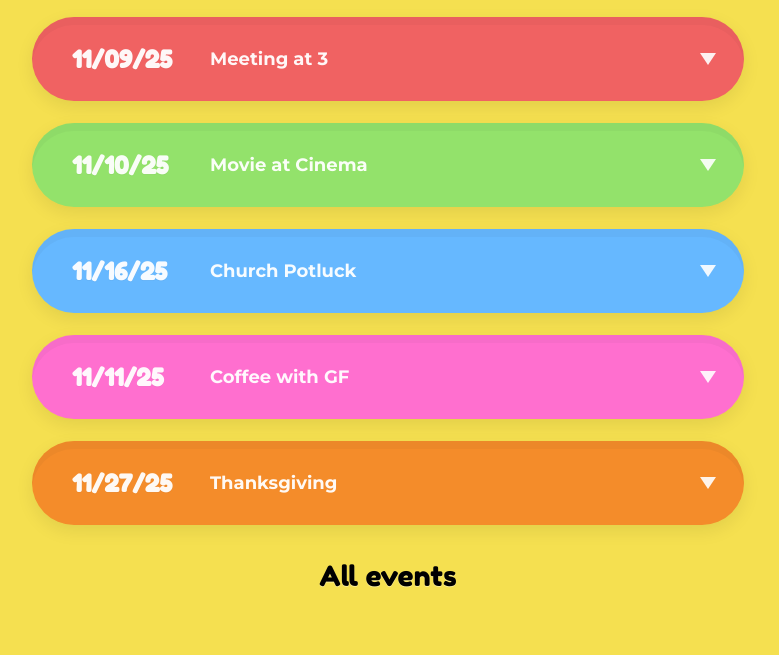
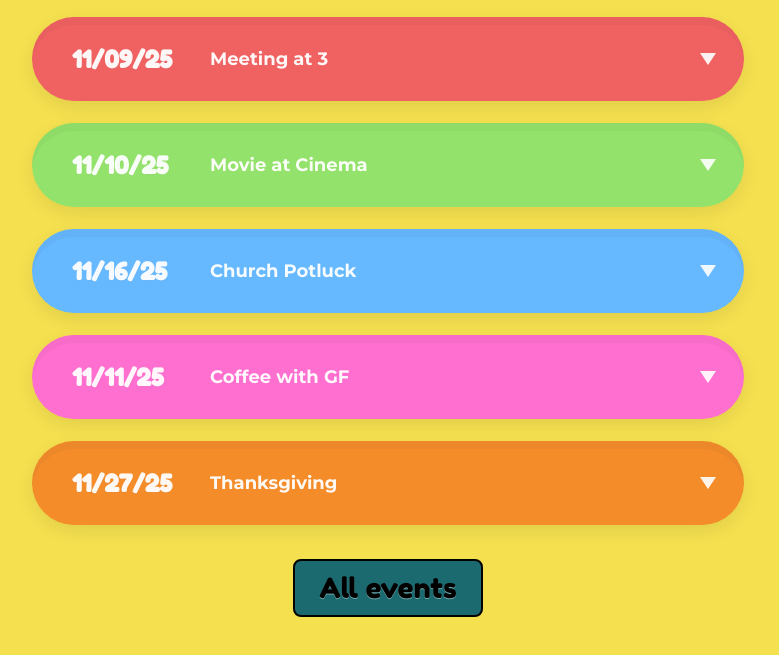
Before and after one commit to RanjanKhadka012/HHGTTG-SE2200, a website: page frontend/index.html in a window 1280 px wide. Shown: the part 147-802 px from the top of the page, without its empty margins (252-1031 px from the left). Drawn offline with Linux system fonts and the light colour scheme; no server answers.

Commit message:
new button created

```diff
--- a/frontend/index.html
+++ b/frontend/index.html
@@ -52,7 +52,7 @@
             </article>
         </section>
 
-        <div class="all-events">All events</div>
+        <button class="all-events">All events</button>
     </div>
 
 </body>
--- a/frontend/script.js
+++ b/frontend/script.js
@@ -13,7 +13,8 @@
     return Math.round((startOfDay(a)-startOfDay(b))/msPerDay);
   }
   function formatShortDate(d){
-    // mm/dd/yy
+    // mm/dd/yyyy
+
     const mm = String(d.getMonth()+1).padStart(2,'0');
     const dd = String(d.getDate()).padStart(2,'0');
     const yy = String(d.getFullYear()).slice(-2);
--- a/frontend/styles.css
+++ b/frontend/styles.css
@@ -19,6 +19,7 @@ body{
 .wrap{
     max-width:720px;
     margin:0 auto;
+    padding-bottom: 80px;
 }
 /* controls */
 .controls{display:flex;justify-content:flex-end;margin-bottom:12px}
@@ -103,12 +104,29 @@ h1.title{
 /* All events heading */
 .all-events{
     margin-top:26px;
+    margin-bottom: 30px;
     text-align:center;
     font-family: 'Fredoka One', 'Montserrat', sans-serif;
     font-size:28px;
     color:#000;
     text-shadow:0 1px 0 rgba(255,255,255,0.4);
+
+    display: block;
+    margin-left: auto;
+    margin-right: auto;
+
+    padding: 10px 24px;
+    border-radius: 8px;
+    border: 2px solid #000;
+    background: #1a6a70;
+    cursor: pointer;
+    text-align: center;
 }
+
+.all-events:hover {
+  font-size:35px;
+}
+
 /* Details and expanded state */
 .event.expanded{flex-direction:column;align-items:stretch;height:auto;padding-bottom:14px}
 .event .details{
```
